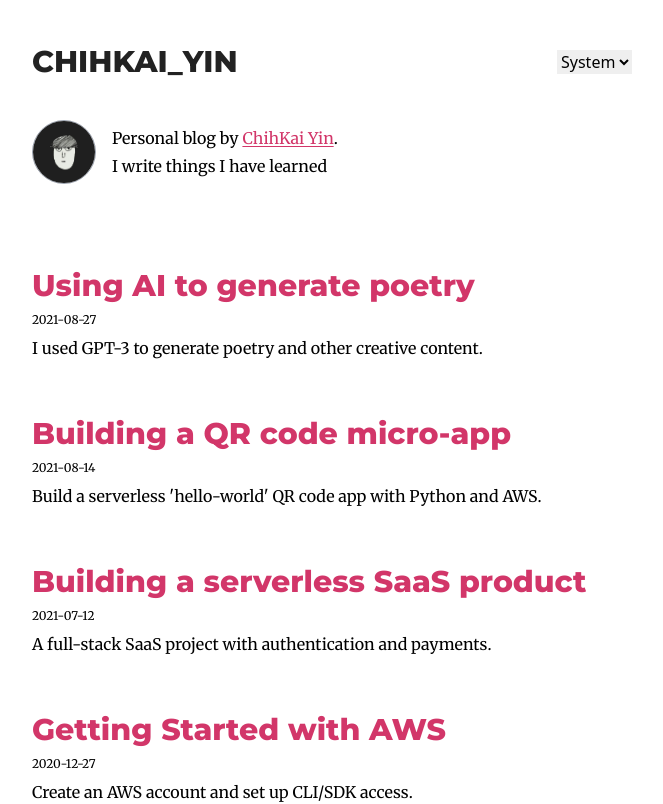
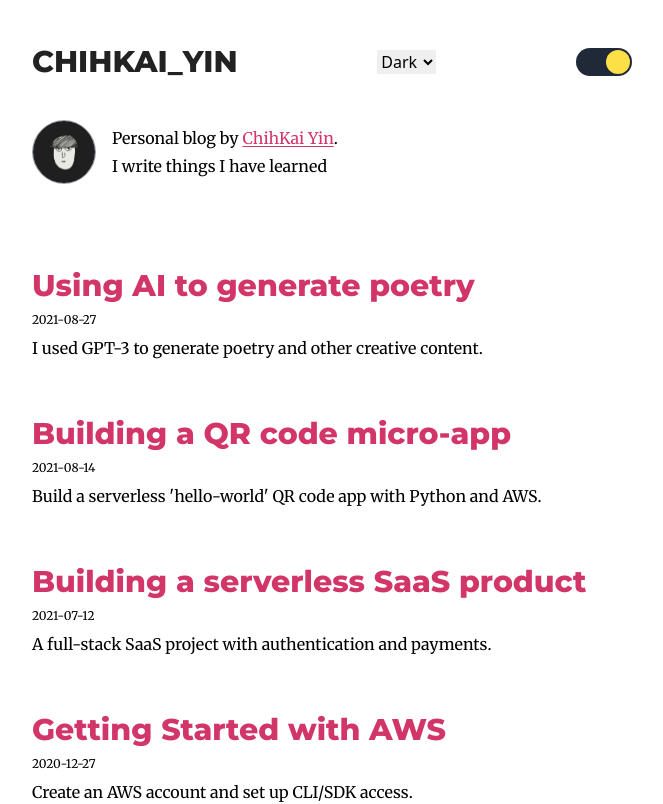
Before and after one commit to alexyin0978/chihkaiyin.blog, a Next.js app: page / in a window 1280 px wide. Shown: the top 804 px of the page, without its empty margins (308-971 px from the left). Built offline with nearby package versions, Linux system fonts and the light colour scheme.

Commit message:
update: theme button WIP

```diff
--- a/components/ThemeSwitch.tsx
+++ b/components/ThemeSwitch.tsx
@@ -13,15 +13,39 @@ const ThemeSwitch = () => {
   const { theme, setTheme } = useTheme();
   const hasMounted = useHasMounted();
 
+  let positionX = "right-[2px]";
+
+  const handleSwitchTheme = () => {
+    if (theme === THEME_VALUE.LIGHT) {
+      positionX = "right-[2px]";
+      setTheme(THEME_VALUE.DARK);
+    } else {
+      positionX = "left-[2px]";
+      setTheme(THEME_VALUE.LIGHT);
+    }
+  };
+
   return (
+    <>
       <select
-      value={hasMounted ? theme : THEME_VALUE.SYSTEM}
+        value={hasMounted ? theme : THEME_VALUE.DARK}
         onChange={e => setTheme(e.target.value)}
       >
-      <option value={THEME_VALUE.SYSTEM}>System</option>
+        {/* <option value={THEME_VALUE.SYSTEM}>System</option> */}
         <option value={THEME_VALUE.DARK}>Dark</option>
         <option value={THEME_VALUE.LIGHT}>Light</option>
       </select>
+      <div
+        className="bg-gray-800 w-14 h-7 rounded-full relative cursor-pointer"
+        onClick={handleSwitchTheme}
+      >
+        <div
+          className={`bg-yellow-300 transition-all rounded-full w-6 h-6 absolute top-[2px] ${positionX}`}
+        ></div>
+        {/* <div className="bg-green-300 rounded-full w-6 h-6 absolute top-[2px] right-[2px]"></div> */}
+        {/* <div className="bg-yellow-300 rounded-full w-5 h-5 absolute top-1 right-3"></div> */}
+      </div>
+    </>
   );
 };
 
```
Lines whose indentation alone changed are shown as unchanged.
